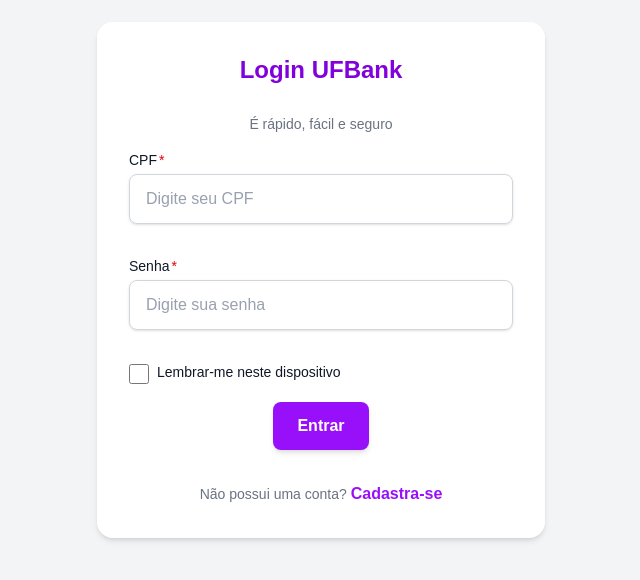
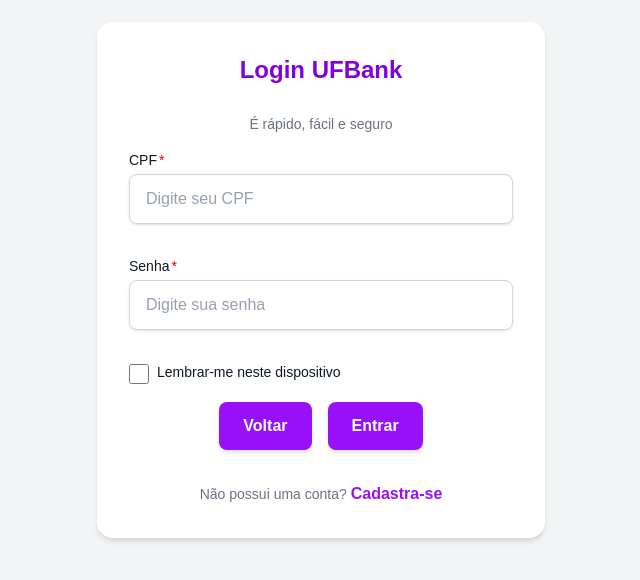
Before and after one commit to costagguilherme/ufbank-matc84, a Next.js app: page /login in a window 1280 px wide. Shown: the part 120-700 px from the top of the page, without its empty margins (319-959 px from the left). Built offline with nearby package versions, Linux system fonts and the light colour scheme.

Commit message:
feat: add back buttons to pages

```diff
--- a/src/app/machines/page.tsx
+++ b/src/app/machines/page.tsx
@@ -8,11 +8,11 @@ export default async function MachinesPage() {
     }).then((res) => res.json());
 
     return (
-        <>
+        <div className="text-center">
             <MachinesTemplate machines={machines} />
-            <Link href="/dashboard" className="inline-block mt-8 text-purple-600 hover:underline text-sm text-center w-full">
+            <Link href="/dashboard" className="inline-block mt-8 px-6 py-3 bg-purple-600 text-white font-semibold rounded-lg shadow-md hover:bg-purple-700 transition-colors duration-300 focus:outline-none focus:ring-2 focus:ring-purple-400 focus:ring-offset-1">
                 Voltar ao Dashboard
             </Link>
-        </>
+        </div>
     );
 }
--- a/src/components/organism/LoginForm.tsx
+++ b/src/components/organism/LoginForm.tsx
@@ -68,11 +68,15 @@ export default function LoginForm() {
         onChange={setRemember}
       />
 
-      <div className="flex justify-center">
+      <div className="flex justify-center gap-4">
+        <FormButton
+            type="button"
+            label="Voltar"
+            onClick={() => router.push("/")}
+        />
         <FormButton
           type="submit"
           label="Entrar"
-          onClick={() => { console.log('Login click') }}
         />
       </div>
 
--- a/src/components/organism/RegistrationForm.tsx
+++ b/src/components/organism/RegistrationForm.tsx
@@ -77,17 +77,15 @@ export default function RegistrationForm() {
         onChange={(checked) => setFormData({ ...formData, acceptTerms: checked })}
       />
 
-      <div className="flex justify-center">
+      <div className="flex justify-center gap-4">
+        <FormButton
+            type="button"
+            label="Voltar"
+            onClick={() => router.push("/")}
+        />
         <FormButton
           type="submit"
           label="Cadastrar"
-          onClick={() => {
-            if (!formData.acceptTerms) {
-              alert("Você precisa aceitar os termos para continuar.");
-              return;
-            }
-            console.log("Dados enviados:", formData);
-          }}
         />
       </div>
 
```
